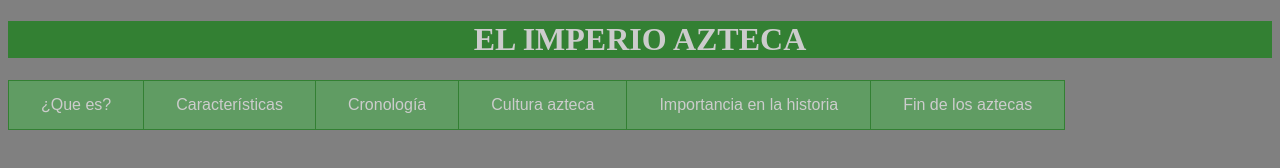
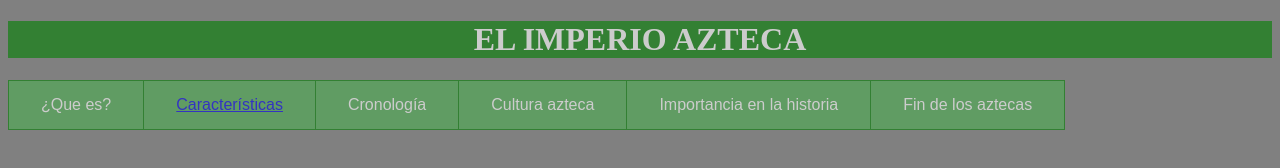
Before and after one commit to saradv007/Imperio-Azteca, a plain HTML site: page index.html in a window 1280 px wide. Drawn offline with Linux system fonts and the light colour scheme.

Commit message:
guardar cambios

```diff
--- a/index.html
+++ b/index.html
@@ -54,7 +54,7 @@ h1  {
 
 <div class="btn-group">
 	<button class="button">¿Que es?</button><a href='../html/¿que es?.html'></a>
-  <button class="button">Características<a href='../html/caracteristicas'></button></a>
+  <button class="button"><a href='../html/caracteristicas'>Características</button></a>
   <button class="button">Cronología</button>
   <button class="button">Cultura azteca</button>
    <button class="button">Importancia en la historia</button>
```
